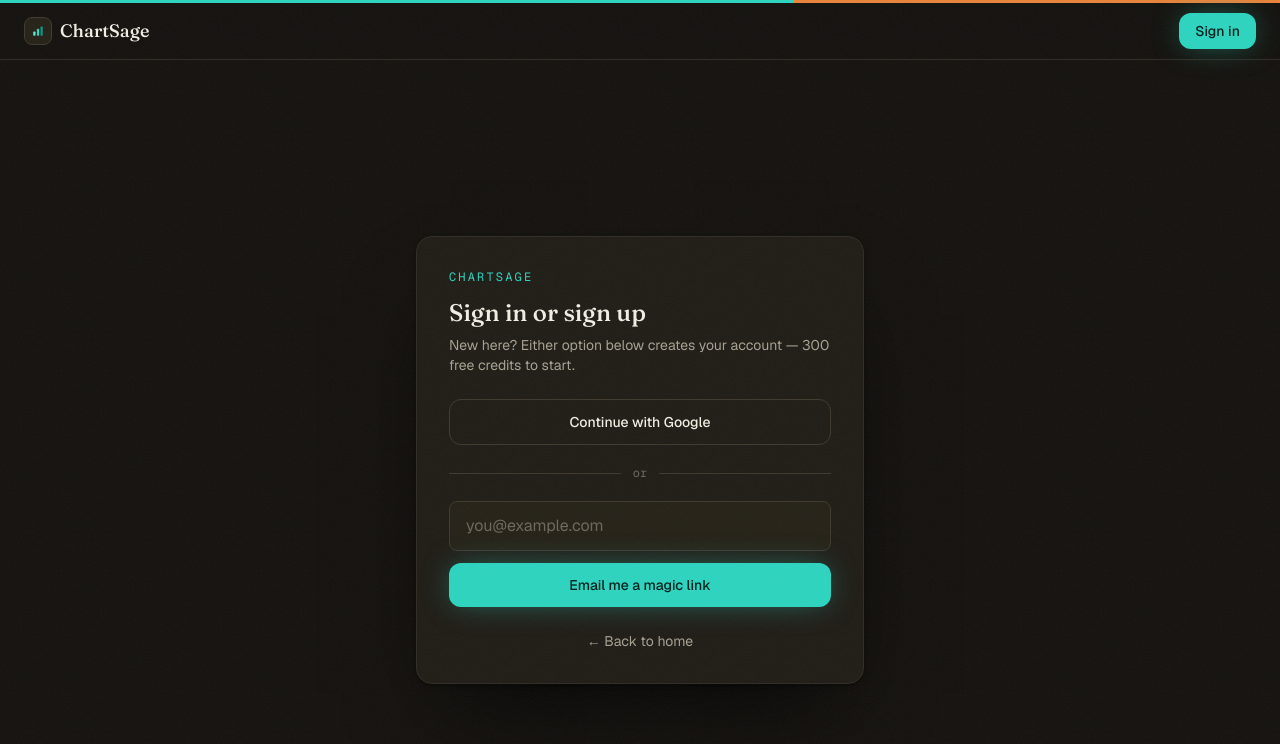
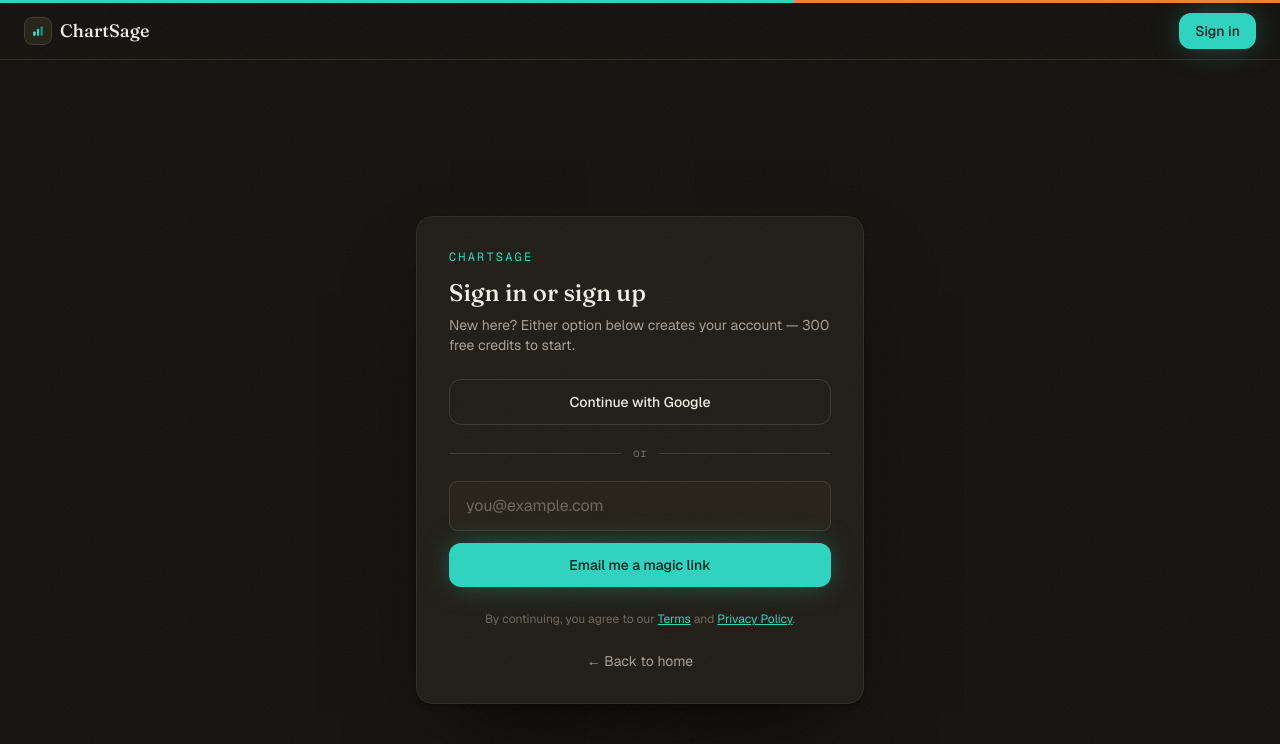
Before and after one commit to silvercj/chartsage, a Next.js app: page /login in a window 1280 px wide. Shown: the top 744 px of the page. Built offline with nearby package versions, Linux system fonts and the light colour scheme; no server answers.

Commit message:
feat(launch): footer legal links + login consent line

```diff
--- a/src/app/components/marketing/MarketingFooter.tsx
+++ b/src/app/components/marketing/MarketingFooter.tsx
@@ -18,6 +18,8 @@
           <a href="#pricing" className="hover:text-ink transition-colors">Pricing</a>
           <a href="#faq" className="hover:text-ink transition-colors">FAQ</a>
           <a href="/login" className="hover:text-ink transition-colors">Sign in</a>
+          <a href="/terms" className="hover:text-ink transition-colors">Terms</a>
+          <a href="/privacy" className="hover:text-ink transition-colors">Privacy</a>
         </div>
         <small className="font-mono text-[11.5px] text-ink-3">© ChartSage</small>
       </div>
--- a/src/app/login/page.tsx
+++ b/src/app/login/page.tsx
@@ -79,6 +79,12 @@
           </form>
         )}
 
+        <p className="text-xs text-ink-3 mt-6 text-center">
+          By continuing, you agree to our{' '}
+          <a href="/terms" className="text-accent underline">Terms</a> and{' '}
+          <a href="/privacy" className="text-accent underline">Privacy Policy</a>.
+        </p>
+
         <p className="mt-6 text-sm text-ink-2 text-center">
           <a href="/" className="hover:text-ink transition-colors">← Back to home</a>
         </p>
```
